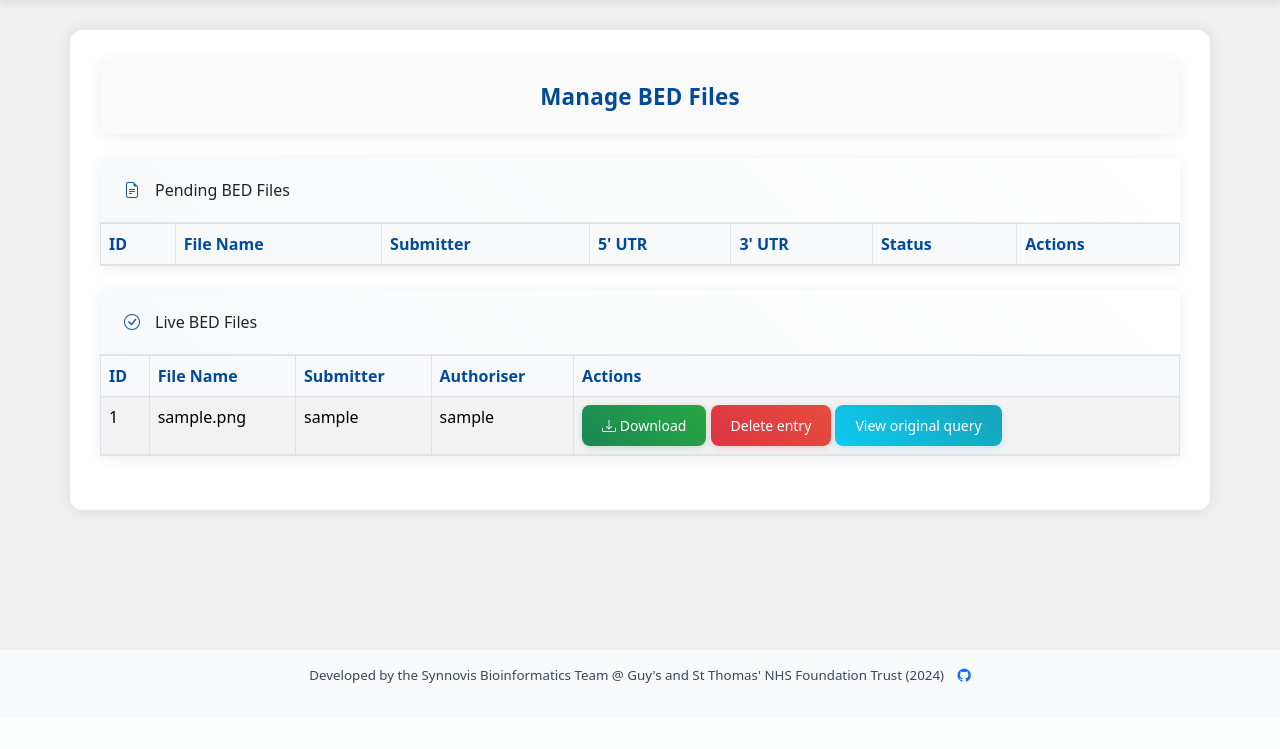
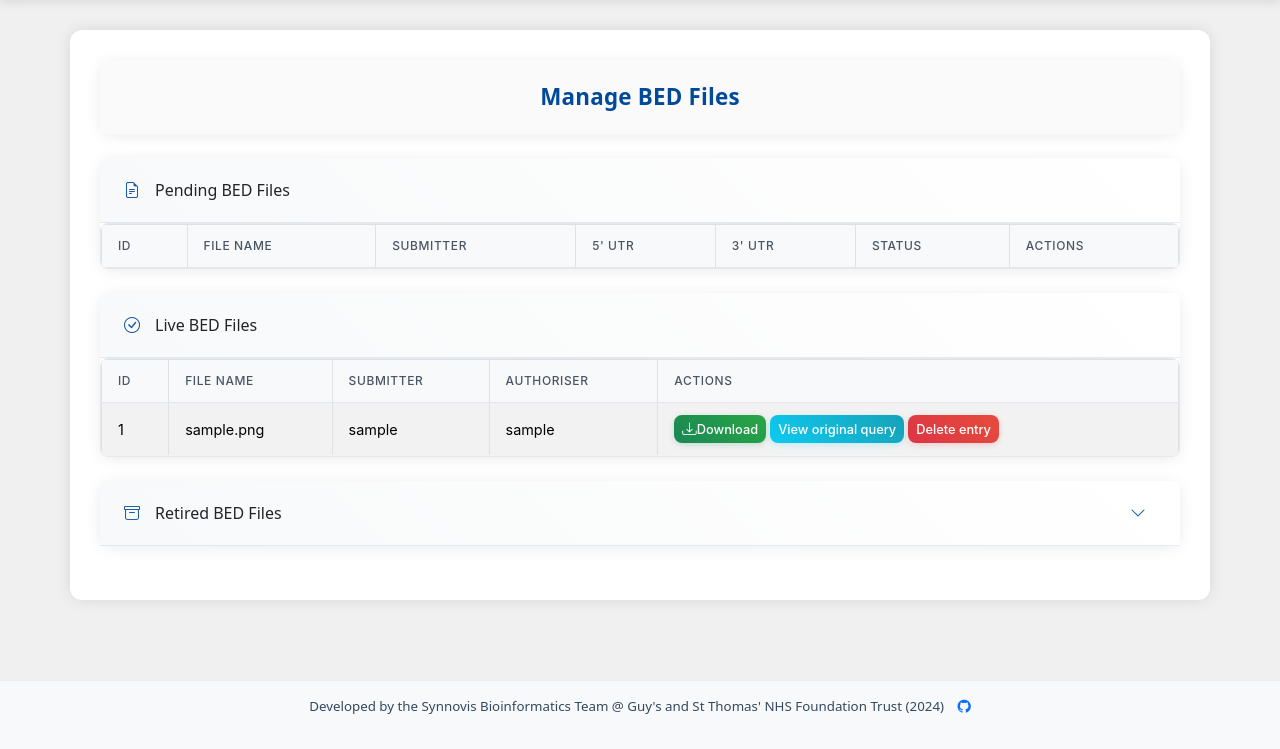
Before and after one commit to moka-guys/bedmakerGUI, a Flask app: page /bed_manager/ in a window 1280 px wide. Shown: the part 82-831 px from the top of the page. Before the commit the page ends 765 px from the top, so only its background shows below. Run offline with Flask 3, Linux system fonts and the light colour scheme; a user stored in the database is signed in; tables that the repository leaves empty hold one stand-in row (values such as "Sample post"); lists and menus that the app fills with data are empty; some libraries are stand-ins or nearby versions.

Commit message:
Table restyling

```diff
--- a/app/static/css/base.css
+++ b/app/static/css/base.css
@@ -1063,3 +1063,99 @@ h1, h2, h3, h4, h5, h6 {
     margin-right: 0.5rem;
     vertical-align: middle;
 }
+
+.card-header[data-bs-toggle="collapse"]:hover {
+    background-color: #e9ecef !important;
+}
+
+.card-header[data-bs-toggle="collapse"] {
+    transition: background-color 0.2s;
+}
+
+#retiredFilesContent {
+    transition: all 0.3s ease-in-out;
+}
+
+/* Base table styles */
+.table {
+    font-family: 'Inter', -apple-system, BlinkMacSystemFont, sans-serif;
+    border-collapse: collapse;
+    width: 100%;
+    font-size: 0.9rem;
+    color: #374151;
+    background: #ffffff;
+}
+
+.table thead th {
+    background: #f9fafb;
+    color: #4b5563;
+    font-weight: 500;
+    text-transform: uppercase;
+    font-size: 0.75rem;
+    letter-spacing: 0.05em;
+    padding: 12px 16px;
+    border-bottom: 1px solid #e5e7eb;
+    position: sticky;
+    top: 0;
+    z-index: 1;
+}
+
+.table tbody td {
+    padding: 12px 16px;
+    border-bottom: 1px solid #f3f4f6;
+    vertical-align: middle;
+}
+
+.table tbody tr:hover {
+    background-color: #f9fafb;
+}
+
+/* Table container for scrolling */
+.table-container {
+    max-height: 400px;
+    overflow-y: auto;
+    border: 1px solid #e5e7eb;
+    border-radius: 8px;
+    background: #ffffff;
+}
+
+/* Action buttons within tables */
+.table .action-buttons {
+    display: flex;
+    gap: 4px;
+    align-items: center;
+}
+
+.table .btn-sm {
+    padding: 4px 8px;
+    font-size: 0.8rem;
+    height: 28px;
+    min-width: 28px;
+    display: inline-flex;
+    align-items: center;
+    justify-content: center;
+}
+
+.table .btn-sm i {
+    font-size: 0.9rem;
+}
+
+/* Subtle button colors in tables */
+.table .btn-success {
+    background-color: rgba(25, 135, 84, 0.9);
+}
+.table .btn-info {
+    background-color: rgba(13, 202, 240, 0.9);
+}
+.table .btn-primary {
+    background-color: rgba(13, 110, 253, 0.9);
+}
+.table .btn-danger {
+    background-color: rgba(220, 53, 69, 0.9);
+}
+
+/* Hover states */
+.table .btn-success:hover { background-color: #157347; }
+.table .btn-info:hover { background-color: #0bb2d4; }
+.table .btn-primary:hover { background-color: #0b5ed7; }
+.table .btn-danger:hover { background-color: #bb2d3b; }
--- a/app/templates/bed_manager/index.html
+++ b/app/templates/bed_manager/index.html
@@ -29,7 +29,7 @@
                     </tr>
                 </thead>
                 <tbody>
-                    {% for bed_file in bed_files if bed_file.status != 'published' %}
+                    {% for bed_file in bed_files if bed_file.status not in ['published', 'retired'] %}
                         <tr>
                             <td>{{ bed_file.id }}</td>
                             <td>{{ bed_file.filename }}</td>
@@ -103,15 +103,67 @@
                                         <i class="bi bi-download"></i> Download
                                     </a>
                                 {% endif %}
+                                <button class="btn btn-info btn-sm view-details" data-file-id="{{ bed_file.id }}">View original query</button>
                                 {% if current_user.is_authorizer %}
                                     <button class="btn btn-danger btn-sm remove-bed-file" data-file-id="{{ bed_file.id }}">Delete entry</button>
                                 {% endif %}
-                                <button class="btn btn-info btn-sm view-details" data-file-id="{{ bed_file.id }}">View original query</button>
                             </td>
                         </tr>
                     {% endfor %}
                 </tbody>
             </table>
+        </div>
+    </div>
+
+    <!-- Retired BED files card -->
+    <div class="card shadow-sm mb-4">
+        <div class="card-header" style="background-color: #f8f9fa; cursor: pointer;" data-bs-toggle="collapse" data-bs-target="#retiredFilesContent">
+            <div class="d-flex justify-content-between align-items-center">
+                <div>
+                    <i class="bi bi-archive" style="padding-right: 5px;"></i>Retired BED Files
+                </div>
+                <i class="bi bi-chevron-down"></i>
+            </div>
+        </div>
+        <div id="retiredFilesContent" class="collapse">
+            <div class="table-container">
+                <table class="table table-bordered table-striped mb-0">
+                    <thead>
+                        <tr>
+                            <th>ID</th>
+                            <th>File Name</th>
+                            <th>Submitter</th>
+                            <th>Authoriser</th>
+                            <th>Status</th>
+                            <th>Actions</th>
+                        </tr>
+                    </thead>
+                    <tbody>
+                        {% for bed_file in bed_files if bed_file.status == 'retired' %}
+                            <tr>
+                                <td>{{ bed_file.id }}</td>
+                                <td>{{ bed_file.filename }}</td>
+                                <td>{{ bed_file.submitter.username }}</td>
+                                <td>{{ bed_file.authorizer.username }}</td>
+                                <td>
+                                    <span class="badge rounded-pill bg-{{ bed_file.status|lower }}">
+                                        {{ bed_file.status }}
+                                    </span>
+                                </td>
+                                <td>
+                                    {% if bed_file.file_blob %}
+                                        <a href="{{ url_for('bed_manager.download_bed_file', file_id=bed_file.id) }}"
+                                           class="btn btn-success btn-sm">
+                                            <i class="bi bi-download"></i> Download
+                                        </a>
+                                    {% endif %}
+                                    <button class="btn btn-info btn-sm view-details" data-file-id="{{ bed_file.id }}">View original query</button>
+                                </td>
+                            </tr>
+                        {% endfor %}
+                    </tbody>
+                </table>
+            </div>
         </div>
     </div>
 
@@ -384,6 +436,14 @@
                     `${entry.chromosome}\t${entry.start}\t${entry.end}\t${entry.gene}`
                 ).join('<br>');
             }
+
+            // Add rotation animation for the chevron icon
+            document.querySelector('[data-bs-toggle="collapse"]').addEventListener('click', function() {
+                const chevron = this.querySelector('.bi-chevron-down');
+                chevron.style.transition = 'transform 0.3s';
+                chevron.style.transform = this.getAttribute('aria-expanded') === 'true' ?
+                    'rotate(0deg)' : 'rotate(180deg)';
+            });
         });
 
             // Use event delegation for "View Details" buttons
```
